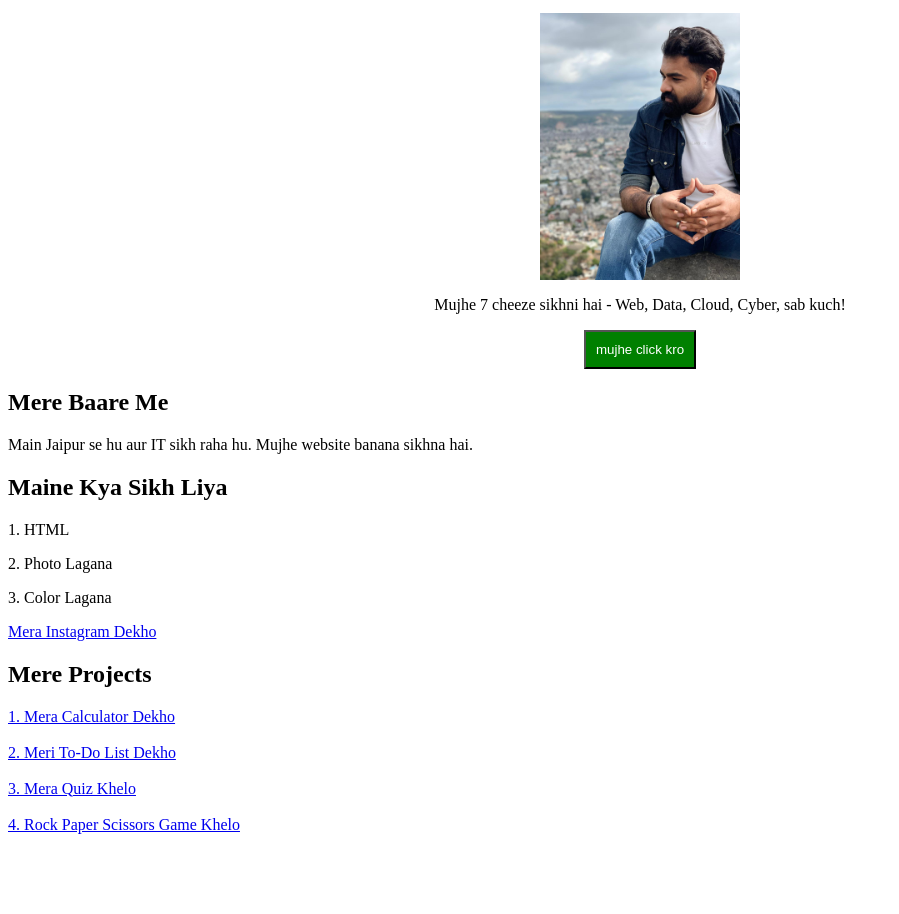
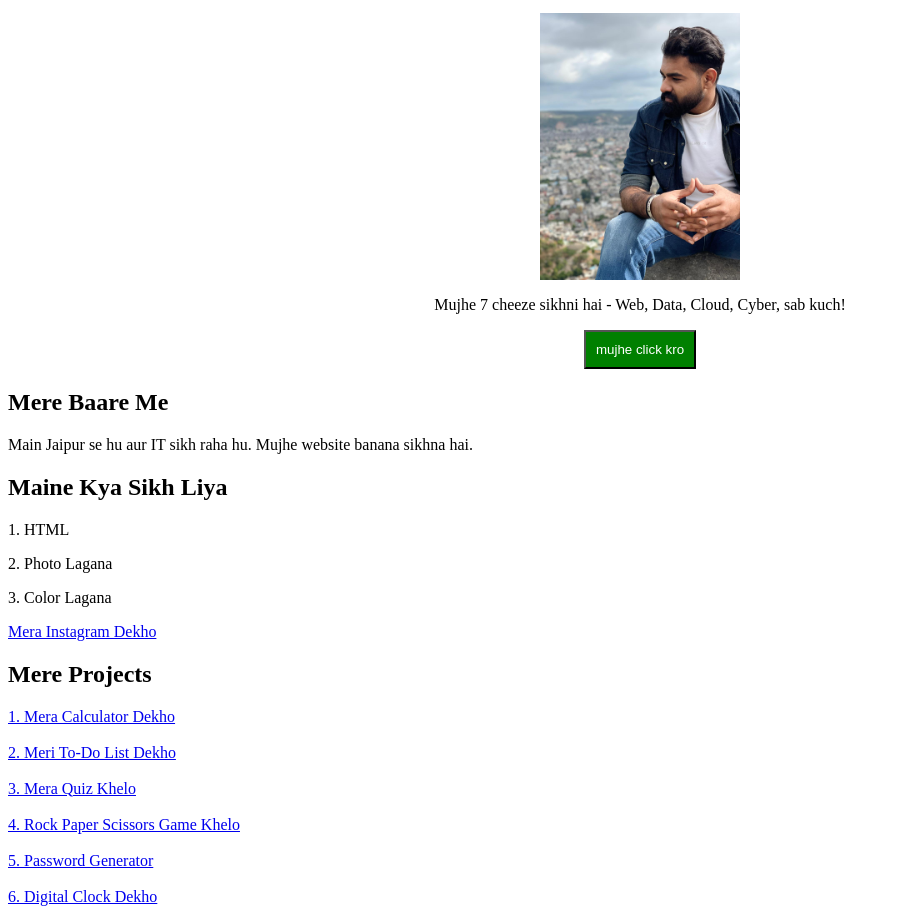
Before and after one commit to summer90249-guru/meri-website, a plain HTML site: page index.html in a window 1280 px wide. Shown: the part 87-1001 px from the top of the page, without its empty margins (0-899 px from the left). Before the commit the page ends 929 px from the top, so only its background shows below. Drawn offline with Linux system fonts and the light colour scheme.

Commit message:
Add files via upload

```diff
--- a/index.html
+++ b/index.html
@@ -34,3 +34,7 @@ function helloBolo() {
   alert("Namaste! Mujhe click karne ke liye Dhanyawad!");
 }
 </script>
+<br><br>
+<a href="password.html">5. Password Generator</a>
+<br><br>
+<a href="clock.html">6. Digital Clock Dekho</a>
```
